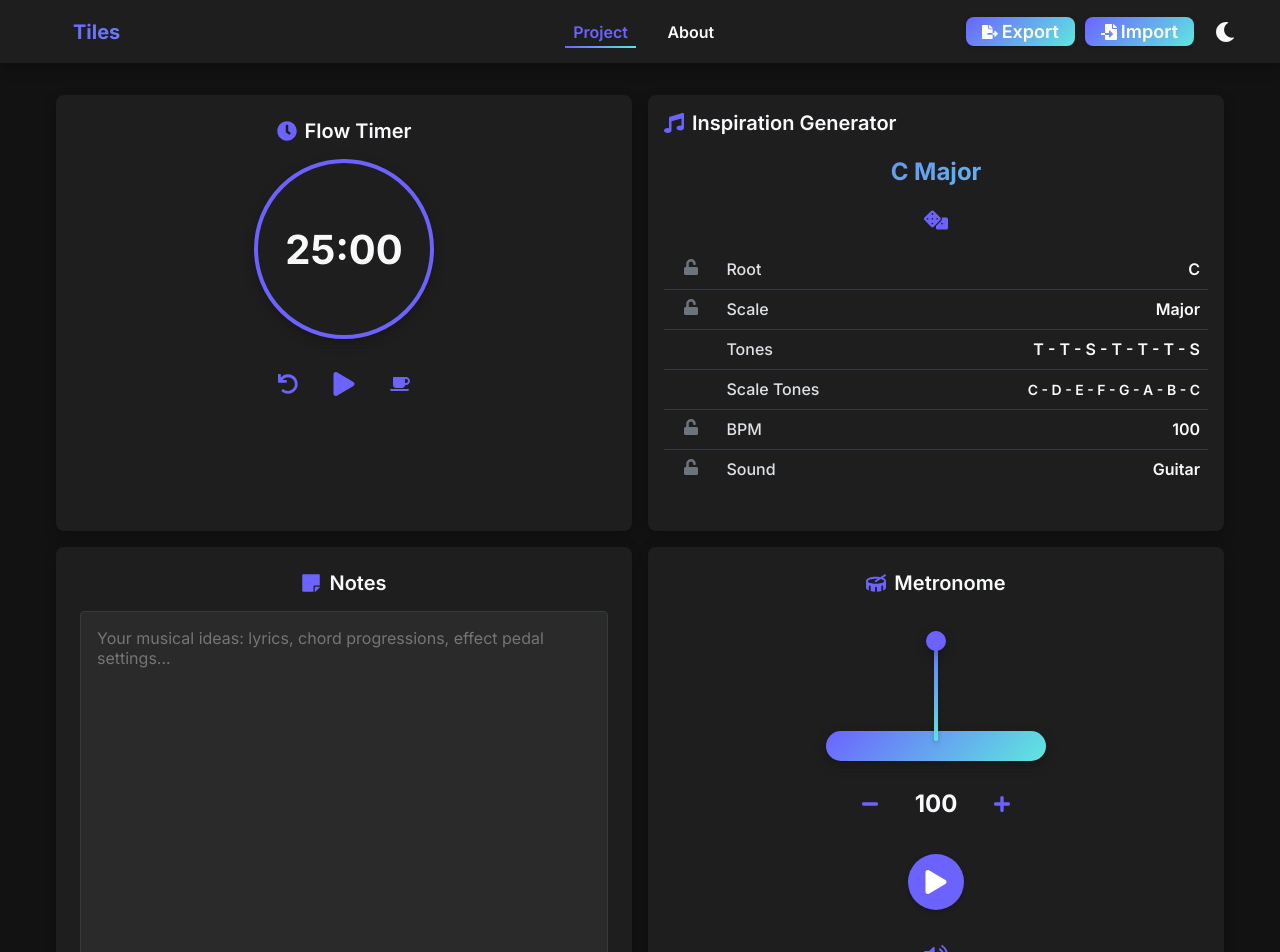
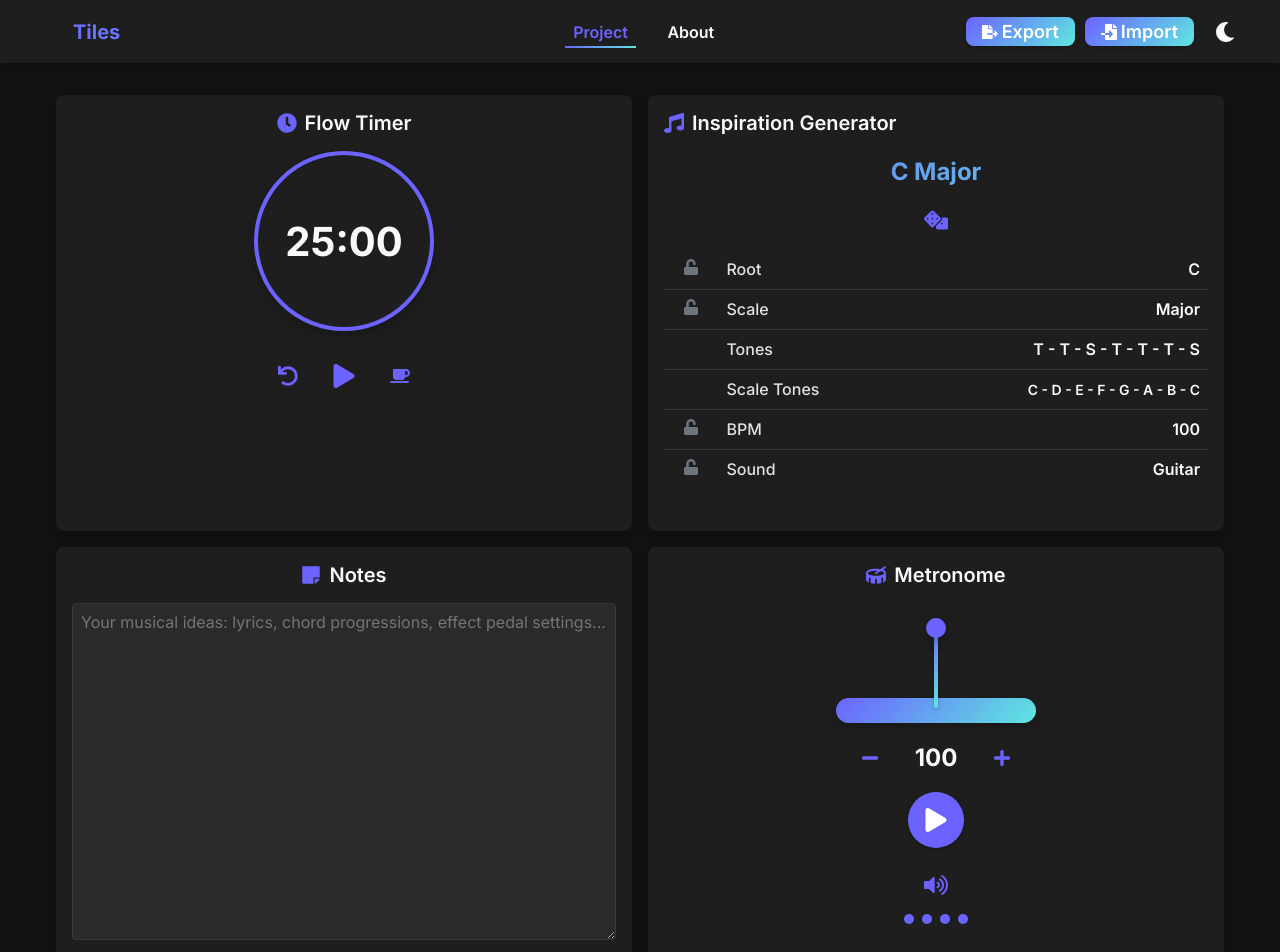
Before and after one commit to fxcircus/music-tools-studio, a React (Create React App) app: page / in a window 1280 px wide. Shown: the top 952 px of the page. Built offline with nearby package versions, Linux system fonts and the light colour scheme.

Commit message:
Reduce component heights to fit all content on screen without scrolling

```diff
--- a/src/components/Metronome/Metronome.tsx
+++ b/src/components/Metronome/Metronome.tsx
@@ -13,8 +13,8 @@ interface LoaderProps {
 const MetronomeDisplay = styled.div`
   width: 100%;
   position: relative;
-  height: 150px;
-  margin-bottom: ${({ theme }) => theme.spacing.lg};
+  height: 120px;
+  margin-bottom: ${({ theme }) => theme.spacing.md};
   display: flex;
   align-items: center;
   justify-content: center;
@@ -22,7 +22,7 @@ const MetronomeDisplay = styled.div`
 
 const MetronomePendulum = styled(motion.div)`
   width: 4px;
-  height: 110px;
+  height: 90px;
   background: ${({ theme }) => theme.colors.accentGradient};
   position: relative;
   border-radius: ${({ theme }) => theme.borderRadius.small};
@@ -44,8 +44,8 @@ const MetronomePendulum = styled(motion.div)`
 `;
 
 const MetronomeBase = styled.div`
-  width: 220px;
-  height: 30px;
+  width: 200px;
+  height: 25px;
   background: ${({ theme }) => theme.colors.accentGradient};
   border-radius: ${({ theme }) => theme.borderRadius.large};
   position: absolute;
@@ -68,8 +68,8 @@ const ControlsContainer = styled.div`
   align-items: center;
   justify-content: center;
   width: 100%;
-  margin-top: ${({ theme }) => theme.spacing.md};
-  gap: ${({ theme }) => theme.spacing.md};
+  margin-top: ${({ theme }) => theme.spacing.sm};
+  gap: ${({ theme }) => theme.spacing.sm};
 `;
 
 const ButtonGroup = styled.div`
@@ -121,7 +121,7 @@ const BeatIndicator = styled(motion.div)`
 const BeatsRow = styled.div`
   display: flex;
   justify-content: center;
-  margin-top: ${({ theme }) => theme.spacing.md};
+  margin-top: ${({ theme }) => theme.spacing.sm};
   width: 100%;
 `;
 
@@ -131,7 +131,7 @@ const BpmControls = styled.div`
   justify-content: center;
   gap: ${({ theme }) => theme.spacing.sm};
   width: 100%;
-  margin-bottom: ${({ theme }) => theme.spacing.md};
+  margin-bottom: ${({ theme }) => theme.spacing.sm};
 `;
 
 const IconWrapper = styled.span`
--- a/src/components/Notepad/Notepad.tsx
+++ b/src/components/Notepad/Notepad.tsx
@@ -12,25 +12,25 @@ interface NotesProps {
 
 const NotesCard = styled(Card)`
   max-width: 100%;
-  padding: ${({ theme }) => theme.spacing.lg};
+  padding: ${({ theme }) => theme.spacing.md};
   display: flex;
   flex-direction: column;
   flex: 1;
 
   @media (max-width: 768px) {
-    padding: ${({ theme }) => theme.spacing.md};
+    padding: ${({ theme }) => theme.spacing.sm};
   }
 `;
 
 const StyledTextArea = styled(TextArea)`
-  min-height: 250px;
+  min-height: 150px;
   flex: 1;
   font-family: 'Inter', 'Roboto', sans-serif;
-  padding: ${({ theme }) => theme.spacing.md};
+  padding: ${({ theme }) => theme.spacing.sm};
 
   @media (max-width: 768px) {
-    min-height: 200px;
-    padding: ${({ theme }) => theme.spacing.sm};
+    min-height: 120px;
+    padding: ${({ theme }) => theme.spacing.xs};
   }
 `;
 
--- a/src/components/common/ToolCard.tsx
+++ b/src/components/common/ToolCard.tsx
@@ -13,11 +13,15 @@ interface ToolCardProps {
 
 const StyledToolCard = styled(Card)`
   max-width: 100%;
-  padding: ${({ theme }) => theme.spacing.lg};
+  padding: ${({ theme }) => theme.spacing.md};
   display: flex;
   flex-direction: column;
   align-items: center;
   text-align: center;
+
+  @media (max-width: 768px) {
+    padding: ${({ theme }) => theme.spacing.sm};
+  }
 `;
 
 /**
```
